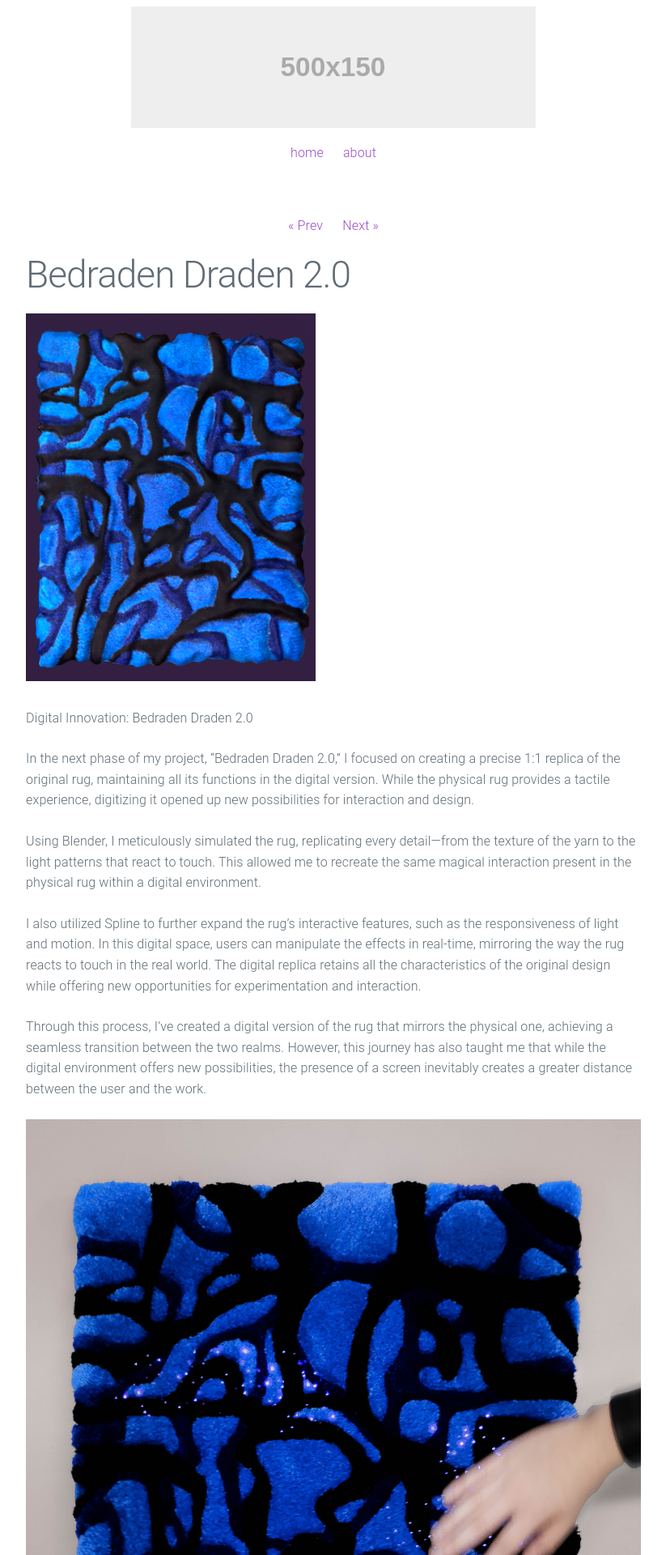
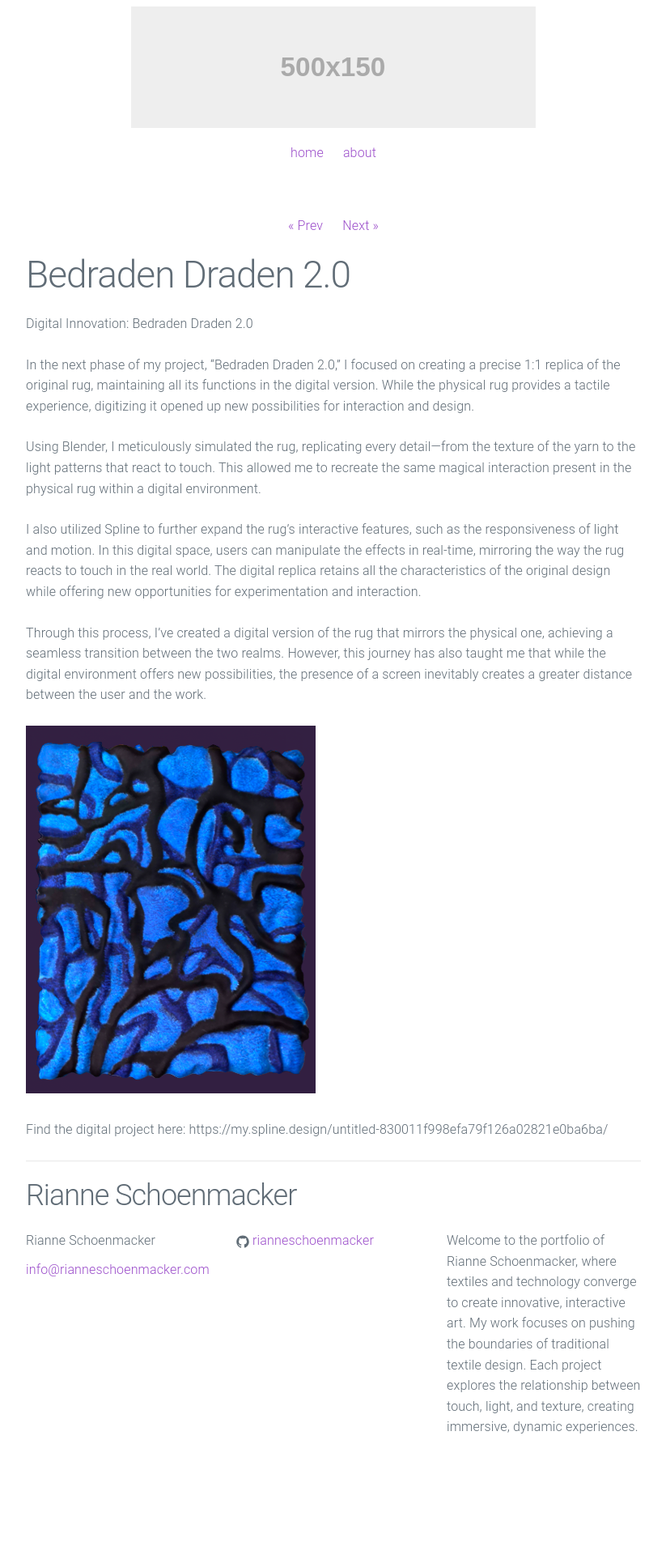
Before and after one commit to RianneSchoenmacker/Website, a Jekyll site: the page built from _posts/2015-10-07-welcome-to-jekyll.markdown, in a window 1280 px wide. Shown: the top 1920 px of the page at 81% size, without its empty margins (228-1051 px from the left). Built offline with Jekyll 4.4.1, drawn with Linux system fonts in a browser that asks for light colours; after the commit the page ends 1840 px from its top, so only the background shows below that.

Commit message:
Bedraden draden digitaal afbeelding

```diff
--- a/_posts/2015-10-07-welcome-to-jekyll.markdown
+++ b/_posts/2015-10-07-welcome-to-jekyll.markdown
@@ -5,7 +5,6 @@ date:   2015-10-07 15:39:40
 preview: "../imagesbedradendraden2/Bedradendradendigitaal.png"
 ---
 
-![Picture 1](../../../../imagesbedradendraden2/Bedradendradendigitaal.png)
 
 Digital Innovation: Bedraden Draden 2.0
 
@@ -17,7 +16,7 @@ I also utilized Spline to further expand the rug's interactive features, such as
 
 Through this process, I’ve created a digital version of the rug that mirrors the physical one, achieving a seamless transition between the two realms. However, this journey has also taught me that while the digital environment offers new possibilities, the presence of a screen inevitably creates a greater distance between the user and the work.
 
-![Picture 1](../../../../imagesbedradendraden/kleedvoorb.jpg)
+![Picture 1](../../../../imagesbedradendraden2/Bedradendradendigitaal.png)
 
 Find the digital project here:
 https://my.spline.design/untitled-830011f998efa79f126a02821e0ba6ba/
```
